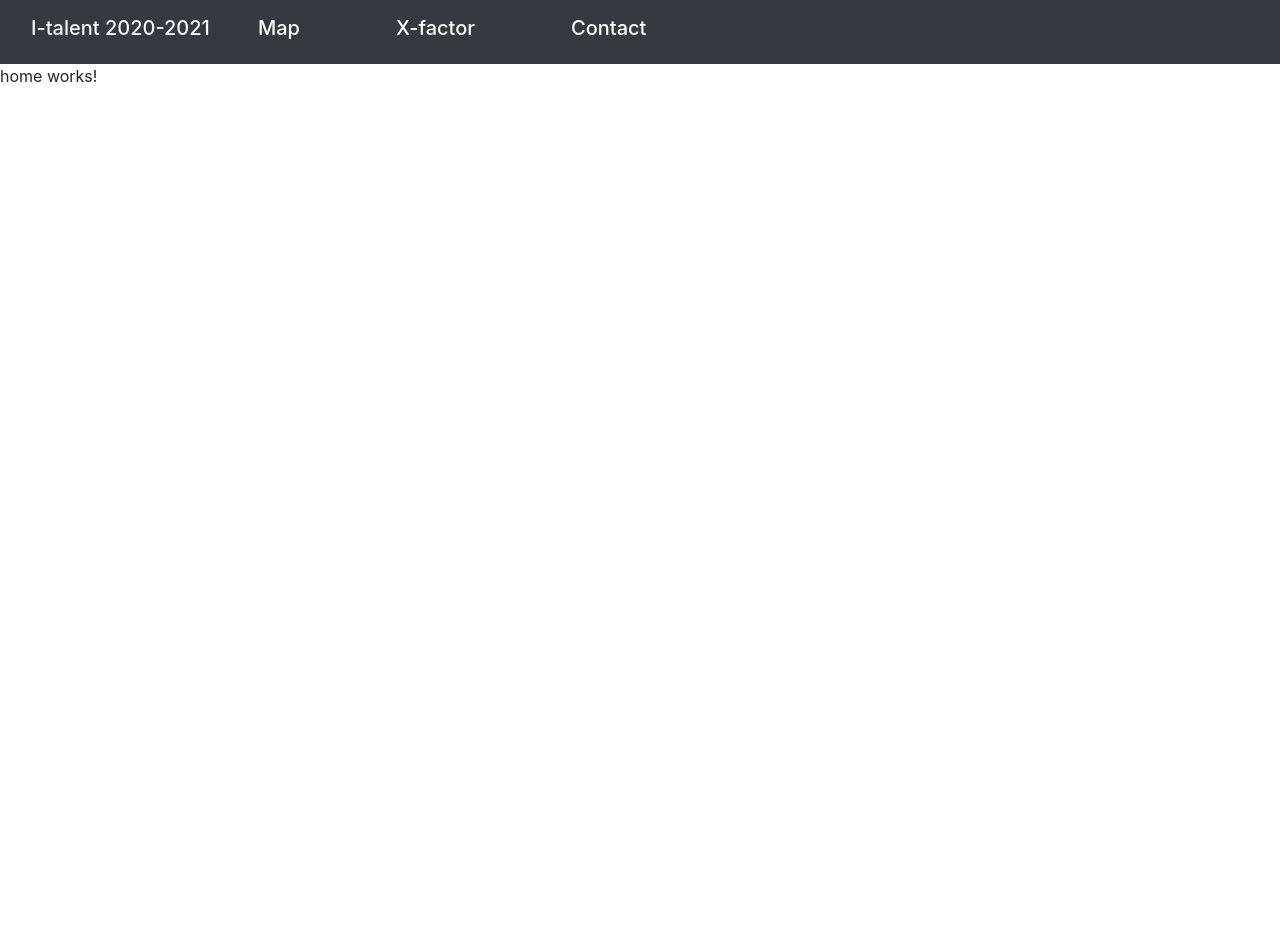
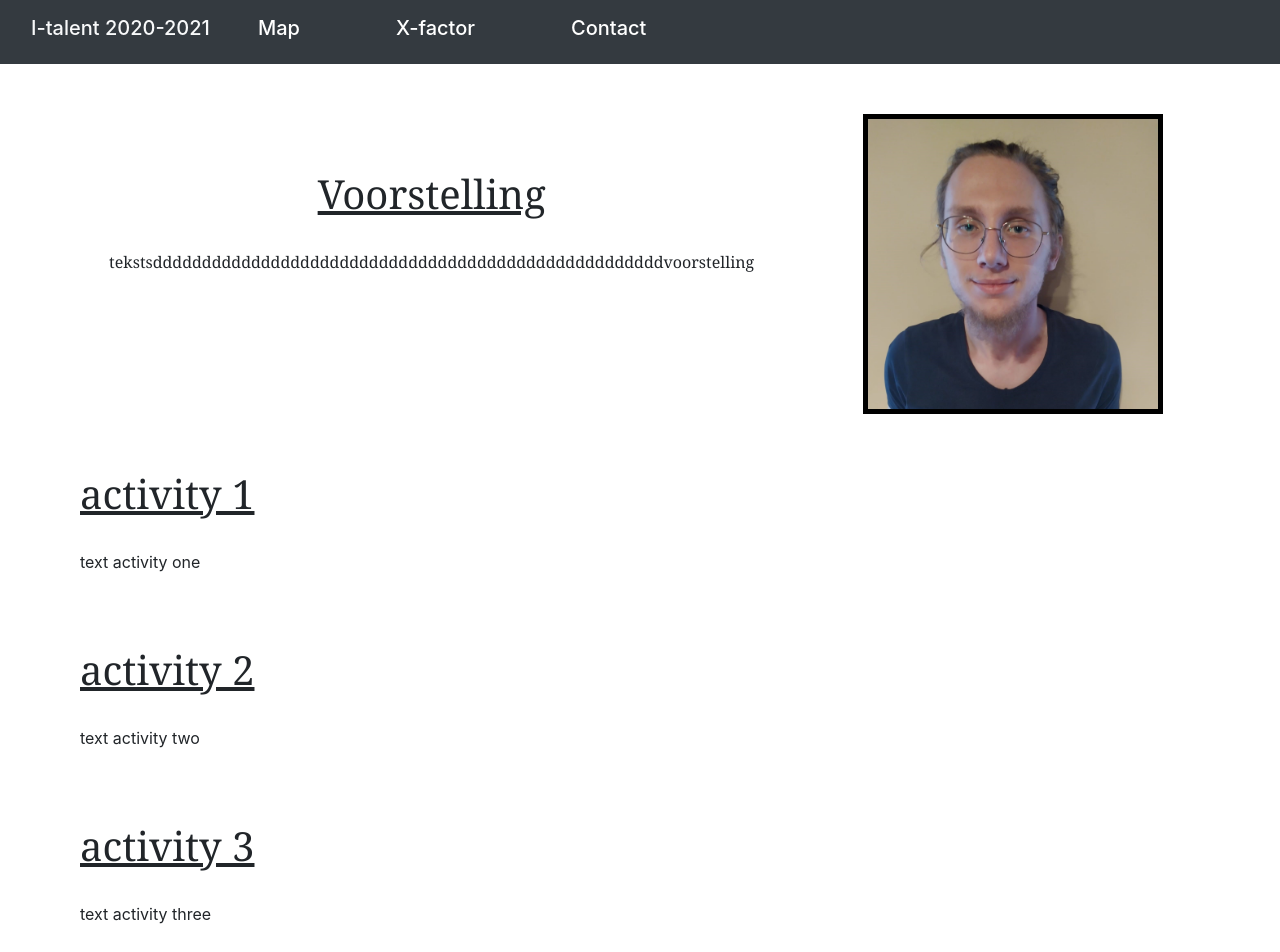
Before and after one commit to MikailMercan1/italent_Mikail_Mercan, an Angular app: page / in a window 1280 px wide. Shown: the top 952 px of the page. Before the commit the page ends 800 px from the top, so only its background shows below. Built offline with nearby package versions, Linux system fonts and the light colour scheme.

Commit message:
worked on home page

```diff
--- a/src/app/app-routing.module.ts
+++ b/src/app/app-routing.module.ts
@@ -16,7 +16,7 @@ const routes: Routes = [
   {path: 'map/Brussels', component: BrusselsDetailComponent},
   {path: 'map/Sint-Truiden', component: SintTruidenDetailComponent},
   {path: 'x-factor', component: XFactorComponent},
-  {path: 'contact', component: ContactComponent},
+  //{path: 'contact', component: ContactComponent},
   {path: 'event', component: EventComponent}
 
 
--- a/src/app/home/home.component.css
+++ b/src/app/home/home.component.css
@@ -0,0 +1,48 @@
+.intro-div{
+    word-wrap: break-word;
+    margin-top: 50px;
+}
+
+.title {
+    font-family: Cambria, Cochin, Georgia, Times, 'Times New Roman', serif;
+    font-size: 40px;
+    text-decoration: underline;
+    margin-bottom: 26px;
+
+}
+
+.intro {
+    text-align: center;
+}
+
+
+.photo-div{
+    margin-top: 120px;
+
+}
+.img {
+    border: 5px solid #000;
+}
+
+.center{
+    margin:auto
+}
+
+.intro-text{
+    font-family: Cambria, Cochin, Georgia, Times, 'Times New Roman', serif;
+    text-align: center;
+}
+
+.space{
+    margin-top: 50px;
+}
+
+.activity-div{
+    margin-top: 50px;
+    margin-left: 50px;
+    max-width: 80%;
+}
+
+.activity-text{
+    word-wrap: break-word;
+}
--- a/src/app/home/home.component.html
+++ b/src/app/home/home.component.html
@@ -1 +1,33 @@
-<p>home works!</p>
+<div class="col">
+    <div class="row center space">
+        <div class="col-8 intro-div">
+            <p class="title intro">Voorstelling</p>
+            <p class="intro-text">tekstsddddddddddddddddddddddddddddddddddddddddddddddddddddvoorstelling</p>
+        </div>
+        <div class="col-4">
+            <img class="end-of-page-image img" src="../../assets/images/passfoto.jpg" width="300px" height="300px"/>
+        </div>
+    </div>
+    <div class="row center">
+        <div class="col-12 activity-div">
+            <p class="title" id="title0">Activity</p>
+            <p class="activity-text" id="description0">tekstsddddddddddddddddddddddddddddddddddddddddddddddddddddvoorstelling</p>
+        </div>
+
+        <div class="col-12 activity-div">
+            <p class="title" id="title1">Activity</p>
+            <p class="activity-text" id="description1">tekstsddddddddddddddddddddddddddddddddddddddddddddddddddddvoorstelling</p>
+        </div>
+
+        <div class="col-12 activity-div">
+            <p class="title" id="title2">Activity</p>
+            <p class="activity-text" id="description2">tekstsddddddddddddddddddddddddddddddddddddddddddddddddddddvoorstelling</p>
+        </div>
+
+        <div class="col-12 activity-div">
+            <p class="title" id="title3">Activity</p>
+            <p class="activity-text" id="description3">tekstsddddddddddddddddddddddddddddddddddddddddddddddddddddvoorstelling</p>
+        </div>
+
+    </div>
+</div>
--- a/src/app/home/home.component.ts
+++ b/src/app/home/home.component.ts
@@ -1,4 +1,6 @@
 import { Component, OnInit } from '@angular/core';
+import { range } from 'rxjs';
+import * as jsonData from '../../assets/data-all-events/all-events.json';
 
 @Component({
   selector: 'app-home',
@@ -7,9 +9,23 @@ import { Component, OnInit } from '@angular/core';
 })
 export class HomeComponent implements OnInit {
 
+  products = (jsonData as any).default;
+  titles = []
+  descriptions = []
+
   constructor() { }
 
   ngOnInit(): void {
+    for (let item of this.products){
+      this.titles.push(item.name)
+      this.descriptions.push(item.text)
+    }
+    for (let i = 0; i <this.titles.length; i++){
+      var idTitle = "title" + i
+      var idDescription = "description" + i
+      document.getElementById(idTitle).innerHTML = this.titles[i];
+      document.getElementById(idDescription).innerHTML = this.descriptions[i];
+    }
   }
 
 }
--- a/src/app/nav-bar/nav-bar.component.ts
+++ b/src/app/nav-bar/nav-bar.component.ts
@@ -31,7 +31,7 @@ export class NavBarComponent implements OnInit {
 
   onClickContact() : void
   {
-    this.router.navigate(['/contact'])
+    window.location.href = 'https://be.linkedin.com/in/mikail-mercan-8839a51a1';
   }
 
 
--- /dev/null
+++ b/src/assets/data-all-events/all-events.json
@@ -0,0 +1,22 @@
+[
+    {
+        "id": 0,
+        "name": "activity 1",
+        "text": "text activity one"
+    },
+    {
+        "id": 1,
+        "name": "activity 2",
+        "text": "text activity two"
+    },
+    {
+        "id": 2,
+        "name": "activity 3",
+        "text": "text activity three"
+    },
+    {
+        "id": 3,
+        "name": "activity 4",
+        "text": "text activity four"
+    }
+]
```
Also changed, not shown: src/assets/images/passfoto.jpg (added).
